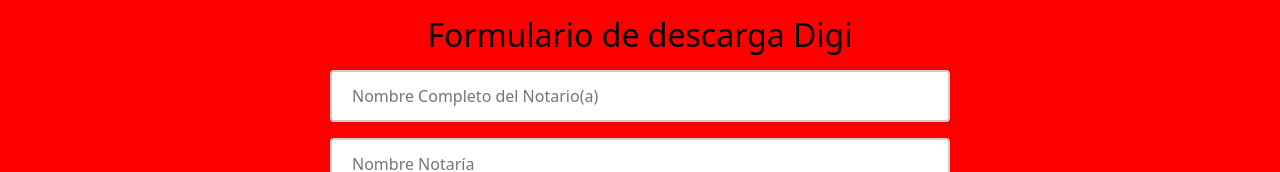
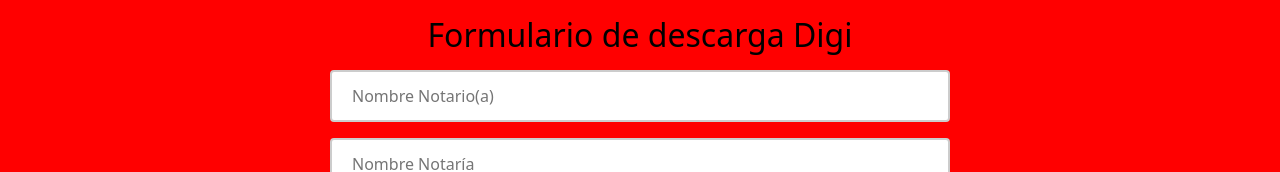
Before and after one commit to soft-colombia/techsoftdigital, a plain HTML site: page index.html in a window 1280 px wide. Shown: the part 226-398 px from the top of the page. Drawn offline with nearby package versions, Linux system fonts and the light colour scheme.

Commit message:
cambiando un placeholder

```diff
--- a/index.html
+++ b/index.html
@@ -30,7 +30,7 @@
     <form
         action=https://formspree.io/f/mnnqqkdp method="POST" id="formulario">
         <h2>Formulario de descarga Digi</h2>
-        <input type="text" name="Nombre"  placeholder="Nombre Completo del Notario(a)"><br>
+        <input type="text" name="Nombre"  placeholder="Nombre Notario(a)"><br>
         <input type="text" name="Notaria" placeholder="Nombre Notaría"><br>
         <label for="departamento">Departamento:</label><br>
         <select id="departamento" name="Departamento" onchange="actualizarMunicipios()">
```
